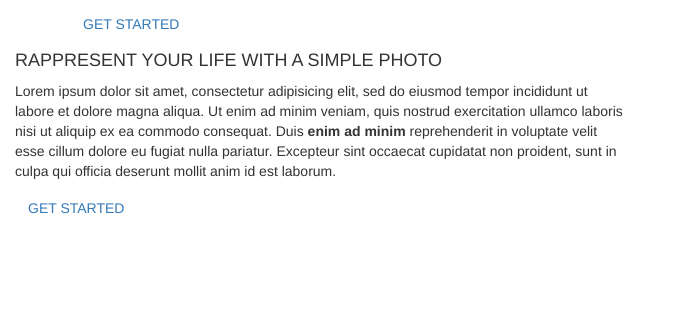
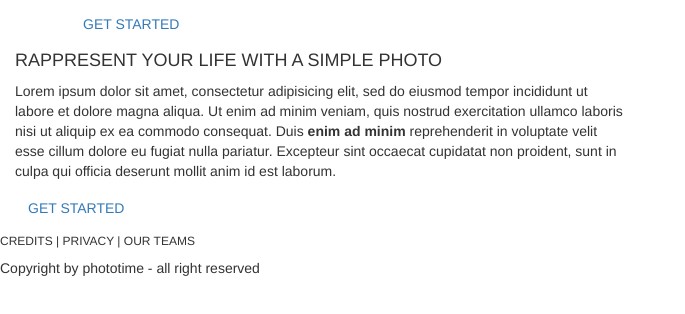
Before and after one commit to M2B0C17-zz/photoLab, a website: page index.html in a window 1280 px wide. Shown: the part 158-472 px from the top of the page, without its empty margins (0-685 px from the left). Drawn offline with Linux system fonts and the light colour scheme.

Commit message:
Footer - HTML

```diff
--- a/index.html
+++ b/index.html
@@ -64,5 +64,10 @@
 			</div>
 		</div>
 	</section>
+	<!-- Footer -->
+	<footer>
+		<h6>CREDITS | PRIVACY | OUR TEAMS</h6>
+		<p>Copyright by phototime - all right reserved</p>
+	</footer>
 </body>
 </html>
```
Also changed, not shown: dist/css/style.min.css.
